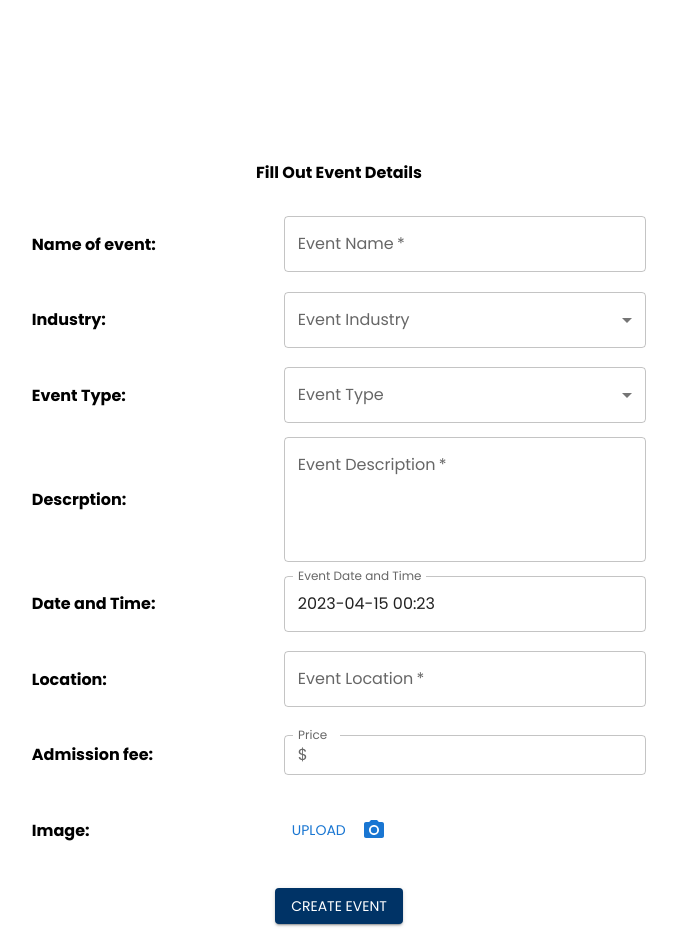
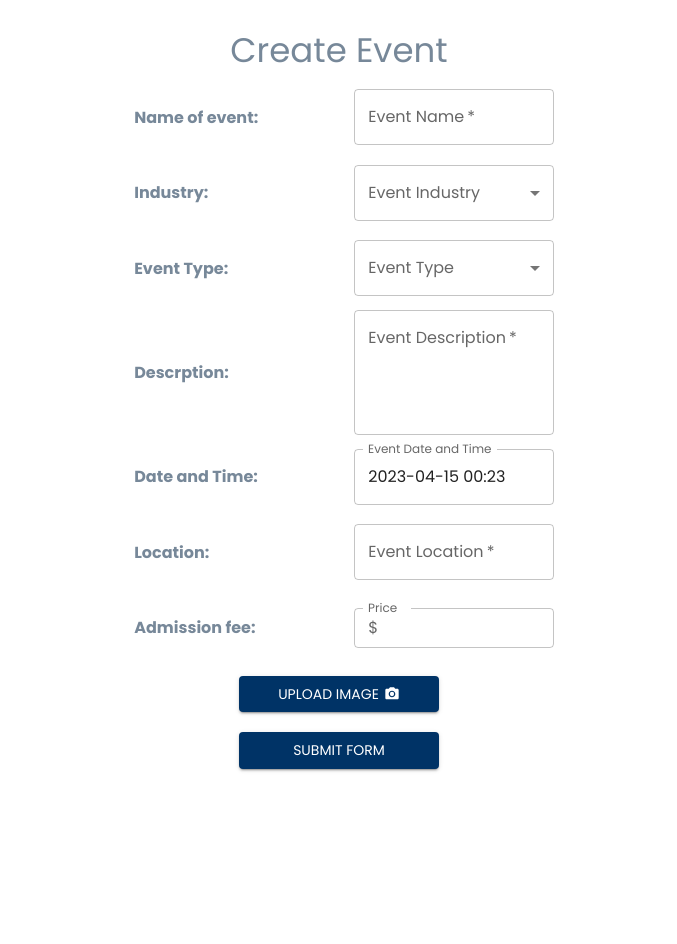
Before and after one commit to larkinaj/atc-event-management, a React app: page /create-event in a window 1280 px wide. Shown: the whole page, without its empty margins (301-978 px from the left). After the commit the page ends 800 px from the top, so only its background shows below. Built offline with nearby package versions, Linux system fonts and the light colour scheme.

Commit message:
added styling consistency to registration and create event pages

```diff
--- a/src/client/CreateEvent.js
+++ b/src/client/CreateEvent.js
@@ -11,6 +11,7 @@ import {
   MenuItem,
   InputLabel,
   IconButton,
+  Typography
 } from "@mui/material";
 import { AdapterDayjs } from "@mui/x-date-pickers/AdapterDayjs";
 import { LocalizationProvider } from "@mui/x-date-pickers/LocalizationProvider";
@@ -131,9 +132,12 @@ const CreateEvent = (props) => {
 
   };
 
+
+  const formTitle = id ? "Edit Event" : "Create Event";
+
   return (
     <div className="createEventPage">
-      <h4 className="createEventHeader">Fill Out Event Details</h4>
+      <Typography variant="h4" sx={{ margin: "0.5rem" }}>{formTitle}</Typography>
       <div className="createEventBox">
         <div className="createEventInput">
           <h4 className="createEventLeft">Name of event:</h4>
@@ -146,6 +150,7 @@ const CreateEvent = (props) => {
             variant="outlined"
             onChange={eventNameChange}
             value={props.eventDetails.nameOfEvent}
+            className="full-width"
           />
         </div>
         <div className="createEventInput">
@@ -208,6 +213,7 @@ const CreateEvent = (props) => {
             rows={4}
             onChange={eventDescriptionChange}
             value={props.eventDetails.descriptionOfEvent}
+            className="full-width"
           />
         </div>
         <div className="createEventInput">
@@ -239,6 +245,7 @@ const CreateEvent = (props) => {
             variant="outlined"
             onChange={eventLocationChange}
             value={props.eventDetails.locationOfEvent}
+            className="full-width"
           />
         </div>
         <div className="createEventInput">
@@ -264,11 +271,14 @@ const CreateEvent = (props) => {
             </FormControl>
           </div>
         </div>
-        <div className="createEventInput">
-          <h4 className="createEventLeft">Image:</h4>
-          <div className="createEventRight">
-            <Button component="label">
-              Upload
+        <Button
+          component="label"
+          variant="contained"
+          color="primary"
+          sx={{ backgroundColor: "#003366", margin: "10px", width: "200px" }}
+        >
+          Upload Image
+          <PhotoCamera sx={{ marginLeft: "5px", fontSize: "1rem" }} />
           <input
             onChange={eventImageChange}
             hidden
@@ -277,22 +287,12 @@ const CreateEvent = (props) => {
             type="file"
           />
         </Button>
-            <IconButton
-              color="primary"
-              aria-label="upload picture"
-              component="label"
-            >
-              <input hidden accept="image/*" type="file" />
-              <PhotoCamera />
-            </IconButton>
-          </div>
-        </div>
         <Button
           variant="contained"
-          sx={{ backgroundColor: "#003366", margin: "20px" }}
+          sx={{ backgroundColor: "#003366", margin: "10px", width: "200px" }}
           onClick={submitEvent}
         >
-          Create Event
+          Submit Form
         </Button>
       </div>
     </div>
--- a/src/client/Registration.js
+++ b/src/client/Registration.js
@@ -8,6 +8,7 @@ import {
   Typography,
 } from "@mui/material";
 import "./styles/registration.css";
+import { PhotoCamera, Description } from "@mui/icons-material";
 
 const industries = [
   "Information Technology",
@@ -49,7 +50,7 @@ const Registration = () => {
   return (
     <div className="registration-page">
     <Container className="signUp" maxWidth="xs">
-      <Typography variant="h4">Sign Up</Typography>
+      <Typography variant="h4" sx={{ margin: "0.5rem", textAlign: "center" }}>Sign Up</Typography>
       <form onSubmit={handleSubmit} noValidate>
         <TextField
           fullWidth
@@ -154,10 +155,19 @@ const Registration = () => {
         <div className="reg-buttons">
         <Button fullWidth variant="contained" component="label" margin="normal" className="custom-margin">
           Upload Resume
+          <Description sx={{ marginLeft: "5px", fontSize: "1rem" }} />
           <input type="file" hidden name="resume" onChange={handleFileChange} />
         </Button>
-        <Button fullWidth variant="contained" component="label" margin="normal" className="custom-margin">
+        <Button
+          fullWidth
+          component="label"
+          variant="contained"
+          margin="normal"
+          color="primary"
+          className="custom-margin"
+        >
           Upload Picture
+          <PhotoCamera sx={{ marginLeft: "5px", fontSize: "1rem" }} />
           <input
             type="file"
             hidden
--- a/src/client/styles/create-event.css
+++ b/src/client/styles/create-event.css
@@ -3,10 +3,17 @@ display: flex;
   justify-content: center;
   flex-direction: column;
   align-items: center;
+  height: 100vh;
 }
 
-.createEventHeader {
-margin-top: 160px;
+.createEventPage h4 {
+  color: #778899;
+}
+
+.createEventPage button:hover {
+  background-color: #00274d;
+  color: white;
+  border: none;
 }
 
 .createEventBox {
@@ -14,9 +21,7 @@ display: flex;
   flex-direction: column;
   align-items: center;
   justify-content: center;
-width: 60%;
-/* border-radius: 15px;
-box-shadow: 2px 2px 4px #000000; */
+  width: 40%;
 }
 
 .createEventInput {
@@ -31,7 +36,7 @@ margin-bottom: 0.25rem;
   display: flex;
   flex: row;
   min-width: 220px;
-margin-right: 2rem !important;
+  /* margin-right: 0.5rem !important; */
 }
 
 .createEventRight {
@@ -42,8 +47,7 @@ justify-content: start;
   /* margin-left: 200px; */
 }
 
-/* Doesn't work */
 .full-width {
   width: 100% !important;
-  color: #778899;
+  min-width: 200px !important;
 }
```
Lines whose indentation alone changed are shown as unchanged.
